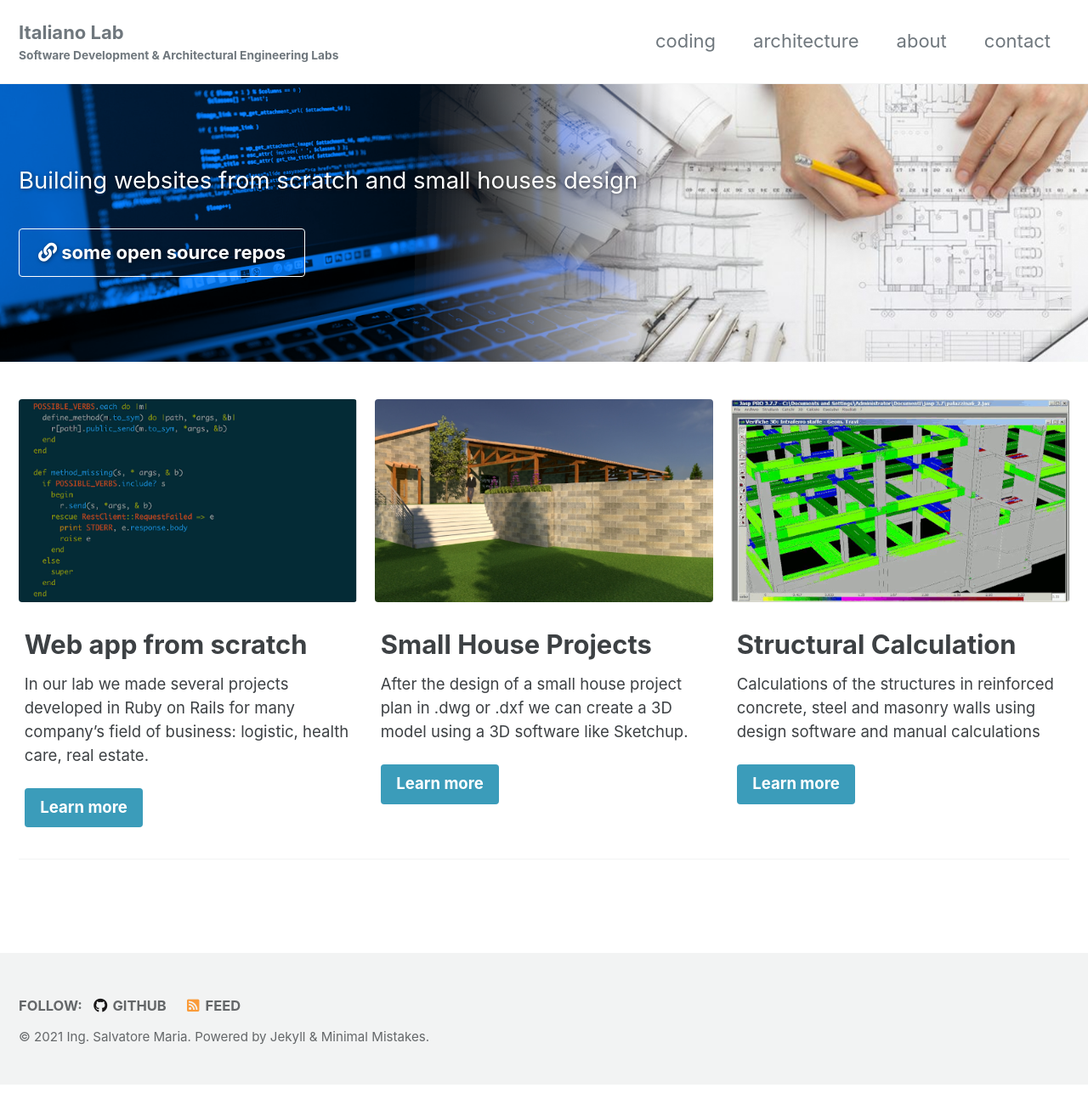
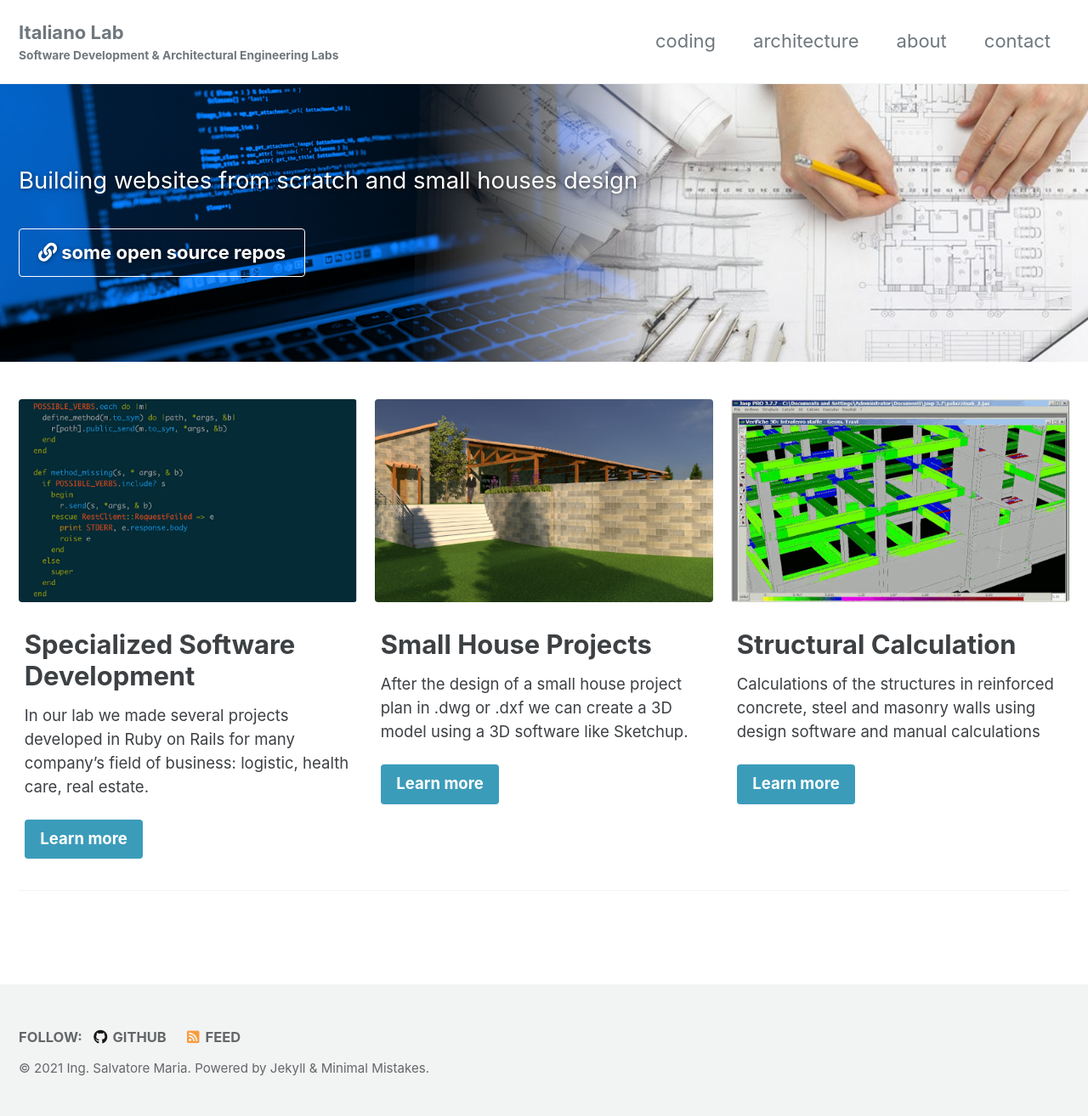
Before and after one commit to Astr0surf3r/italianolab, a Jekyll site: the page built from index.md, in a window 1280 px wide. Shown: the whole page at 85% size. Built offline with Jekyll 4.4.1, drawn with Linux system fonts in a browser that asks for light colours; cached includes are drawn as plain includes; before the commit the page ends 1277 px from its top, so only the background shows below that.

Commit message:
changes home page content

```diff
--- a/index.md
+++ b/index.md
@@ -13,7 +13,7 @@ excerpt: Building websites from scratch and small houses design <br />
 feature_row:
   - image_path: /assets/images/ruby-code.png
     alt: "customizable"
-    title: "Web app from scratch"
+    title: "Specialized Software Development"
     excerpt: "In our lab we made several projects developed in Ruby on Rails for many company's field of business: logistic, health care, real estate."
     url: "/coding/"
     btn_class: "btn--info"
```
